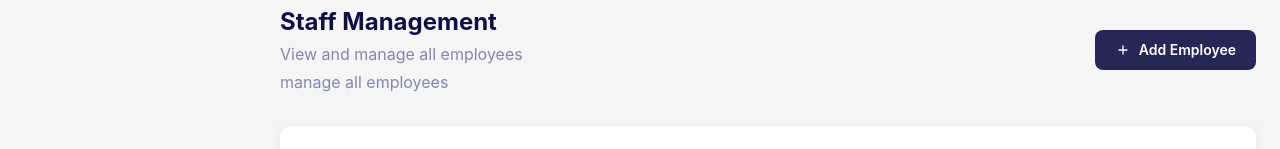
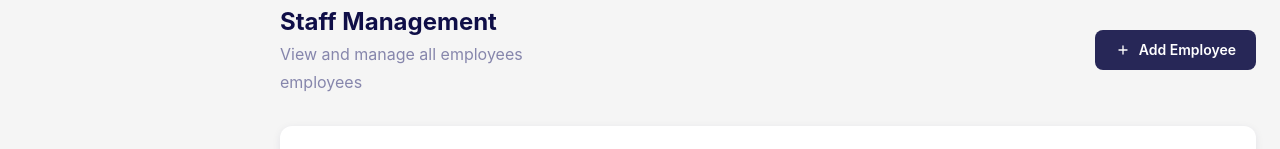
Before and after one commit to KingObioma/ATCS-UI-Prototype, a Next.js app: page /staff in a window 1280 px wide. Shown: the part 434-583 px from the top of the page. Built offline with nearby package versions, Linux system fonts and the light colour scheme.

Commit message:
first commit

```diff
--- a/src/app/staff/page.tsx
+++ b/src/app/staff/page.tsx
@@ -24,7 +24,7 @@ export default function StaffPage() {
         <div>
           <h1 className="text-2xl font-bold text-brand-primary dark:text-white">Staff Management</h1>
           <p className="text-brand-muted mt-1">View and manage all employees</p>
-          <p className="text-brand-muted mt-1">manage all employees</p>
+          <p className="text-brand-muted mt-1">employees</p>
         </div>
         <Button>
           <svg className="w-4 h-4 mr-2" fill="none" stroke="currentColor" viewBox="0 0 24 24">
```
